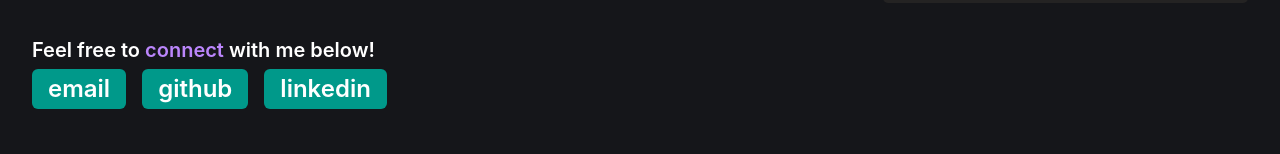
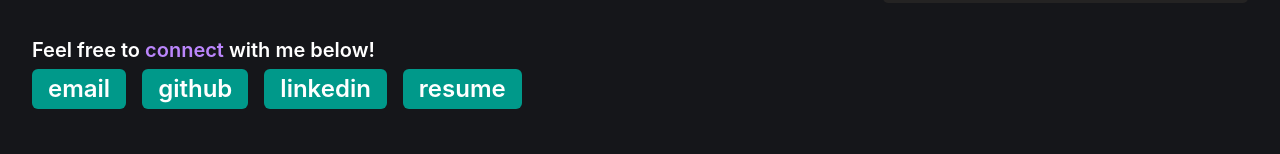
Before and after one commit to ganning127/ganningxu.com, a Next.js app: page / in a window 1280 px wide. Shown: the part 889-1043 px from the top of the page. Built offline with nearby package versions, Linux system fonts and the light colour scheme.

Commit message:
add resume

```diff
--- a/components/Landing/index.jsx
+++ b/components/Landing/index.jsx
@@ -236,6 +236,22 @@
               >
                 linkedin
               </Button>
+
+            </Link>
+
+            <Link
+              href="/gxu_resume.pdf"
+              _hover={{}}
+              isExternal
+            >
+              <Button
+                bg="blue.dark"
+                fontSize="2xl"
+                _hover={{ bg: "blue.light" }}
+              >
+                resume
+              </Button>
+
             </Link>
           </Stack>
         </motion.div>
```
Also changed, not shown: 1 other file (tests, documents, lock files or other folders).
